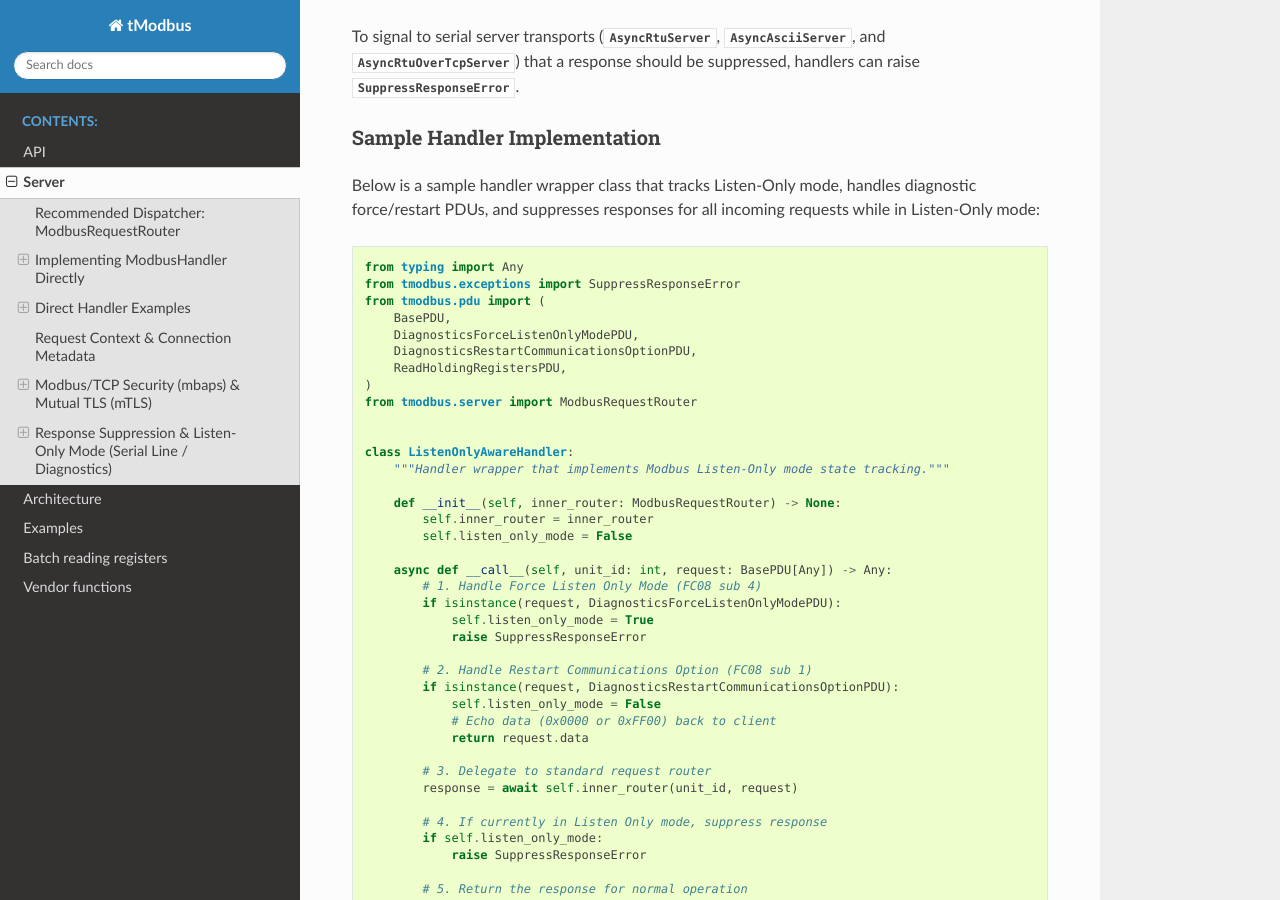
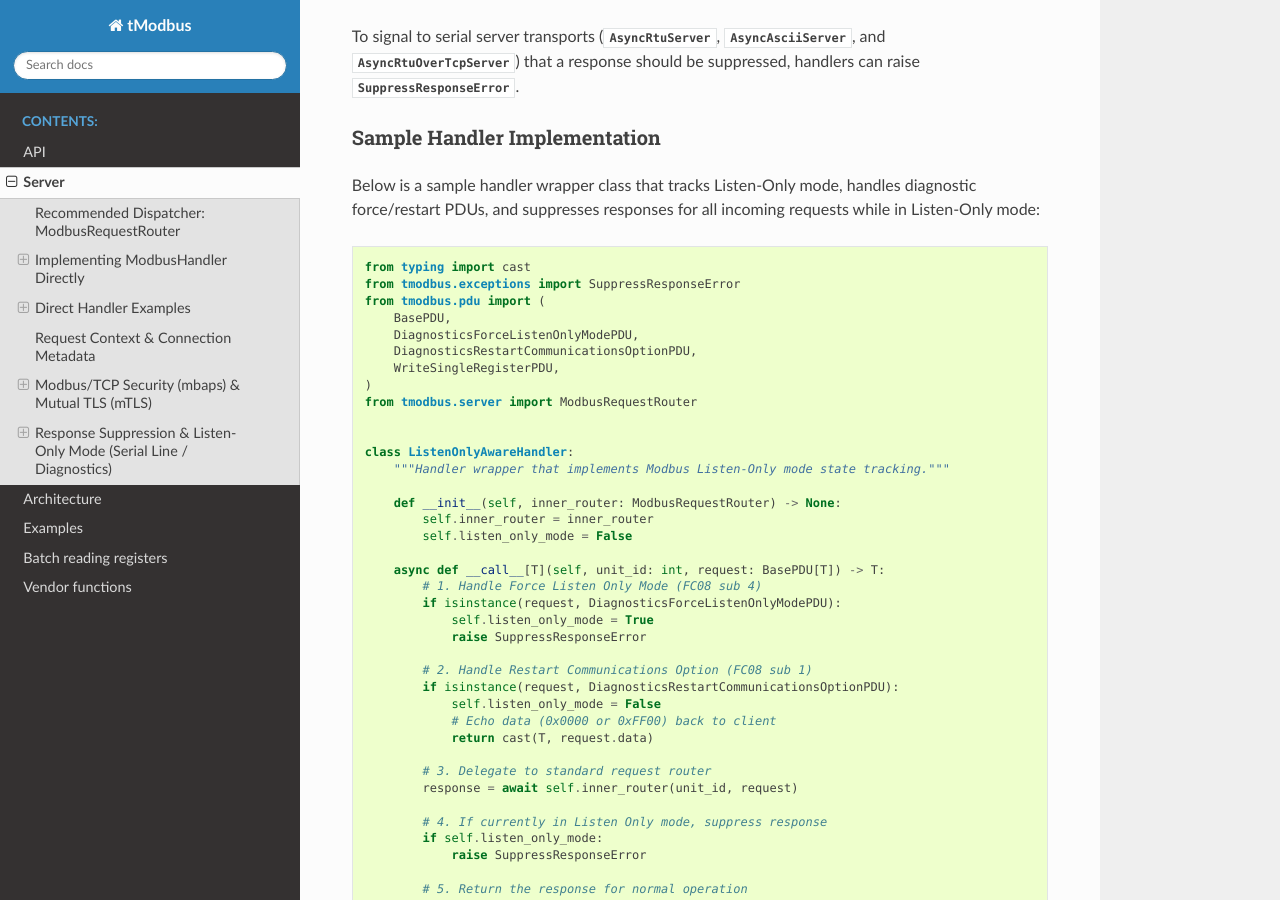
Before and after one commit to wlcrs/tmodbus, a Sphinx documentation site: the page built from docs/source/server.rst, in a window 1280 px wide and 900 px high, scrolled down 6157 px. Built offline with Sphinx 7.4.7 and the Read the Docs theme 3.1.0, drawn with Linux system fonts in a browser that asks for light colours; the version number could not be read and is left out.

Commit message:
tighten the call function signature

```diff
--- a/docs/source/server.rst
+++ b/docs/source/server.rst
@@ -343,13 +343,13 @@ Listen-Only mode:
 
 .. code-block:: python
 
-    from typing import Any
+    from typing import cast
     from tmodbus.exceptions import SuppressResponseError
     from tmodbus.pdu import (
         BasePDU,
         DiagnosticsForceListenOnlyModePDU,
         DiagnosticsRestartCommunicationsOptionPDU,
-        ReadHoldingRegistersPDU,
+        WriteSingleRegisterPDU,
     )
     from tmodbus.server import ModbusRequestRouter
 
@@ -361,7 +361,7 @@ Listen-Only mode:
             self.inner_router = inner_router
             self.listen_only_mode = False
 
-        async def __call__(self, unit_id: int, request: BasePDU[Any]) -> Any:
+        async def __call__[T](self, unit_id: int, request: BasePDU[T]) -> T:
             # 1. Handle Force Listen Only Mode (FC08 sub 4)
             if isinstance(request, DiagnosticsForceListenOnlyModePDU):
                 self.listen_only_mode = True
@@ -371,7 +371,7 @@ Listen-Only mode:
             if isinstance(request, DiagnosticsRestartCommunicationsOptionPDU):
                 self.listen_only_mode = False
                 # Echo data (0x0000 or 0xFF00) back to client
-                return request.data
+                return cast(T, request.data)
 
             # 3. Delegate to standard request router
             response = await self.inner_router(unit_id, request)
```
